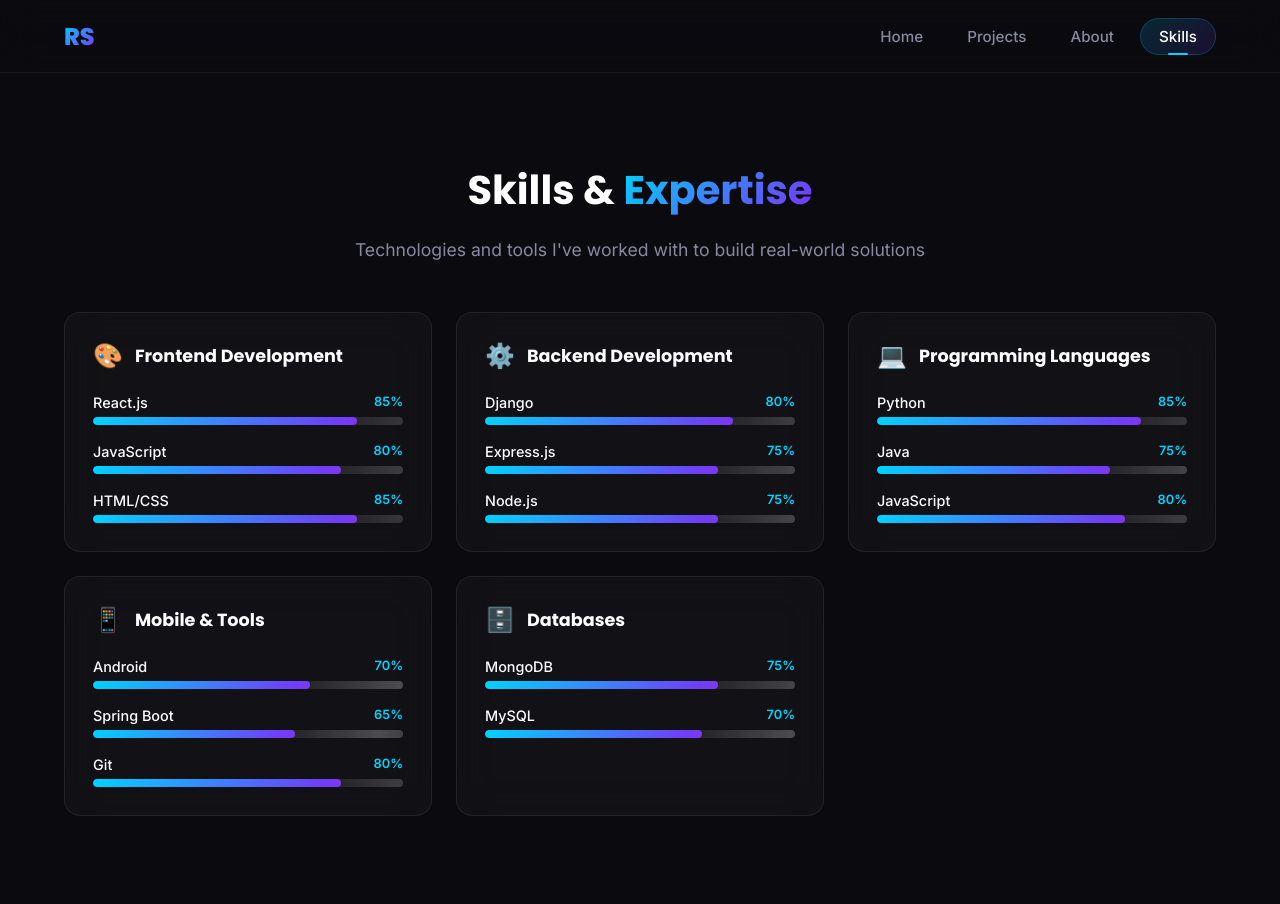
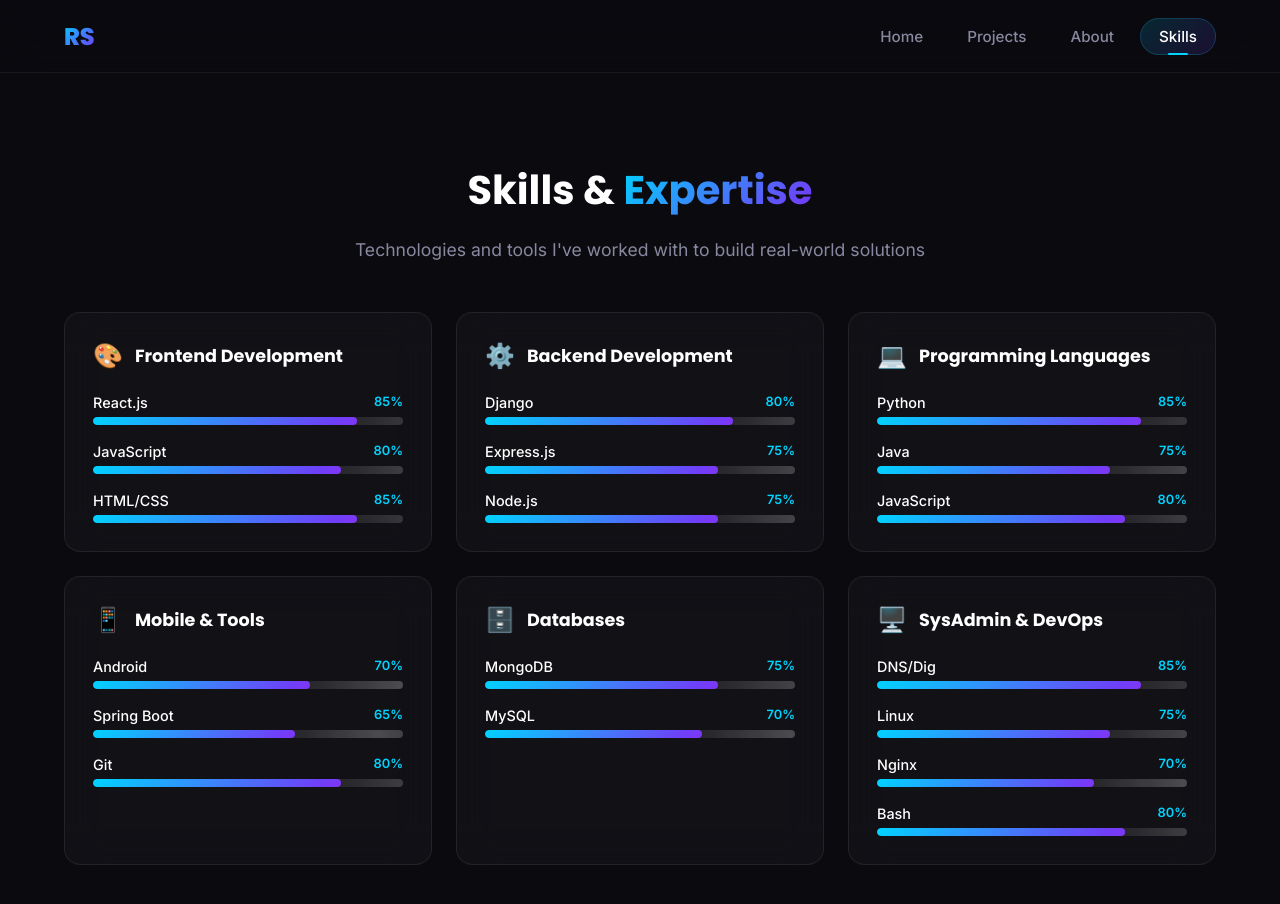
Before and after one commit to robertsibanda/portfolio, a React (Create React App) app: page /skills in a window 1280 px wide. Shown: the top 904 px of the page. Built offline with nearby package versions, Linux system fonts and the light colour scheme.

Commit message:
Add zonewalk project, update skills/bio for Python developer positioning

```diff
--- a/src/components/About.jsx
+++ b/src/components/About.jsx
@@ -7,7 +7,8 @@ const skillsData = [
   { category: "Languages", skills: ["Python", "Java", "JavaScript"] },
   { category: "Mobile", skills: ["Android", "Spring Boot"] },
   { category: "Databases", skills: ["MongoDB", "MySQL"] },
-  { category: "Tools", skills: ["Git", "Docker", "VS Code"] },
+  { category: "Tools", skills: ["Git", "Docker", "VS Code", "Bash"] },
+  { category: "SysAdmin", skills: ["DNS", "Linux", "Nginx", "cPanel"] },
 ];
 
 export default function About() {
--- a/src/components/Home.jsx
+++ b/src/components/Home.jsx
@@ -24,8 +24,9 @@ export default function Home() {
           </h1>
           <p className="hero-description">
             Informatics graduate and ATS agent at 1-grid, based in Cape Town.
-            Passionate about building full-stack applications with React, Django,
-            Python, and Android — turning complex problems into elegant solutions.
+            Python developer building DNS/sysadmin tools (zonewalk), full-stack
+            applications with Django/React, and AI support agents — turning
+            complex problems into elegant solutions.
           </p>
           <div className="hero-actions">
             <Link to="/projects" className="btn btn-primary">
--- a/src/components/Projects.jsx
+++ b/src/components/Projects.jsx
@@ -10,6 +10,13 @@ import talent_verify from "../images/taltent_verify.png";
 import support_agent from "../images/support_agent.png";
 
 const projectsData = [
+  {
+    title: "Zonewalk",
+    description: "DNS & Mail diagnostics tool for cPanel/Plesk environments. Complete Python rewrite of the original Bash tool — with SPF/DKIM/DMARC validation, port scanning, blocklist checks, email header analysis, and global propagation checks. Zero external dependencies.",
+    code: "https://github.com/robertsibanda/zonewalk",
+    image: support_agent,
+    tech: ["Python", "DNS", "SysAdmin", "CLI", "Stdlib"],
+  },
   {
     title: "1-grid AI Support Agent",
     description: "Self-hosted AI support agent for 1-grid South Africa with domain diagnosis (zonewalk), knowledge base search, email log analysis, DNS tools, and streaming Groq-LLM chat — deployed on a VPS behind nginx.",
--- a/src/components/Skills.jsx
+++ b/src/components/Skills.jsx
@@ -46,6 +46,16 @@ const skillCategories = [
       { name: "MySQL", level: 70 },
     ],
   },
+  {
+    name: "SysAdmin & DevOps",
+    icon: "🖥️",
+    skills: [
+      { name: "DNS/Dig", level: 85 },
+      { name: "Linux", level: 75 },
+      { name: "Nginx", level: 70 },
+      { name: "Bash", level: 80 },
+    ],
+  },
 ];
 
 export default function Skills() {
```
